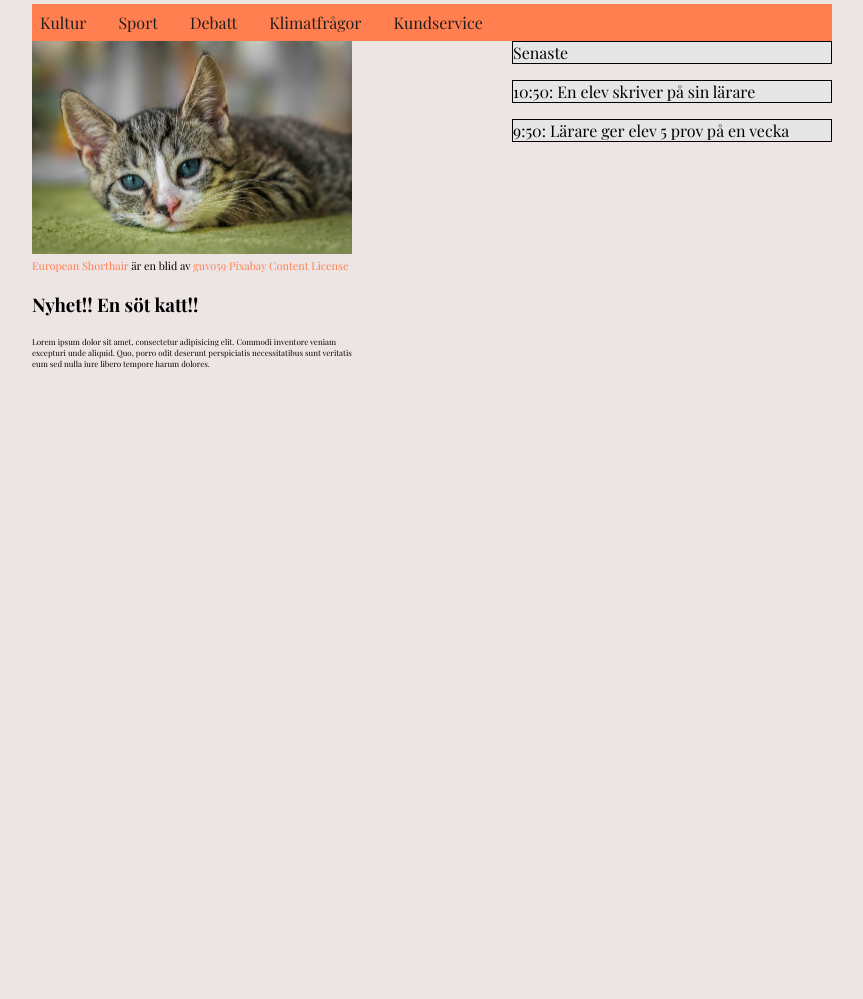
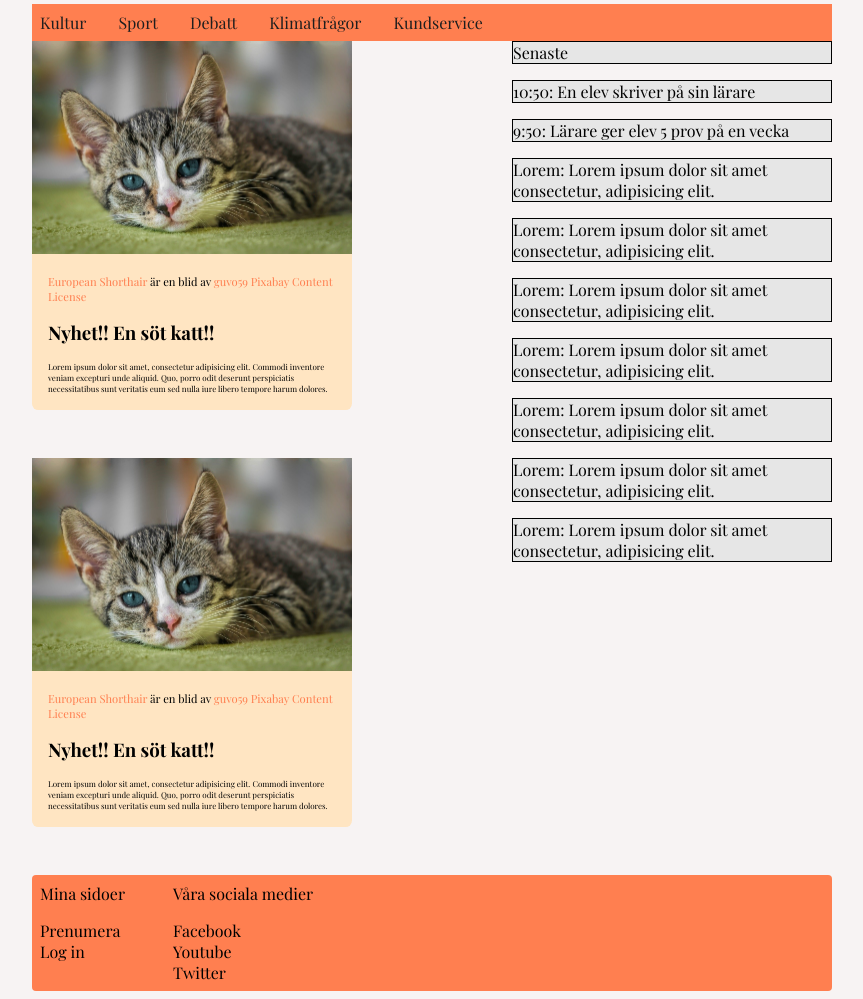
Before and after one commit to thor-ltg/tidningsprojektet, a plain HTML site: page index.html in a window 1280 px wide. Shown: the part 68-1067 px from the top of the page, without its empty margins (208-1071 px from the left). Before the commit the page ends 800 px from the top, so only its background shows below. Drawn offline with nearby package versions, Linux system fonts and the light colour scheme; a web font is replaced by a local one.

Commit message:
gjorde footer + mer artikler

```diff
--- a/index.html
+++ b/index.html
@@ -27,7 +27,7 @@
             <a href="#">Klimatfrågor</a>
         </div>
         <div class="link">
-            <a href="Kundservice.html">Kundservice</a>
+            <a href="kundservice.html">Kundservice</a>
         </div>
     </nav>
     <header>
@@ -35,6 +35,14 @@
     </header>
     <main>
         <div class="articlecontainer">
+            <article>
+                <img src="images/katt.jpg" alt="En söt European Shorthair">
+                <div class="imagecitationtext"><a href="https://pixabay.com/photos/european-shorthair-cat-animal-8601492/">European Shorthair</a> är en blid av <a href="https://pixabay.com/users/guvo59-9285194/">guvo59</a> <a href="https://pixabay.com/service/license-summary/">Pixabay Content License</a></div>
+                <h3>Nyhet!! En söt katt!!</h3>
+                <div class="smalltext">
+                    Lorem ipsum dolor sit amet, consectetur adipisicing elit. Commodi inventore veniam excepturi unde aliquid. Quo, porro odit deserunt perspiciatis necessitatibus sunt veritatis eum sed nulla iure libero tempore harum dolores.
+                </div>
+            </article>
             <article>
                 <img src="images/katt.jpg" alt="En söt European Shorthair">
                 <div class="imagecitationtext"><a href="https://pixabay.com/photos/european-shorthair-cat-animal-8601492/">European Shorthair</a> är en blid av <a href="https://pixabay.com/users/guvo59-9285194/">guvo59</a> <a href="https://pixabay.com/service/license-summary/">Pixabay Content License</a></div>
@@ -54,8 +62,52 @@
                 <aside>
                 9:50: Lärare ger elev 5 prov på en vecka
                 </aside>
+                <aside>
+                Lorem: Lorem ipsum dolor sit amet consectetur, adipisicing elit.
+                </aside>
+                <aside>
+            Lorem: Lorem ipsum dolor sit amet consectetur, adipisicing elit.
+            </aside>
+            <aside>
+            Lorem: Lorem ipsum dolor sit amet consectetur, adipisicing elit.
+            </aside>
+            <aside>
+            Lorem: Lorem ipsum dolor sit amet consectetur, adipisicing elit.
+            </aside>
+            <aside>
+                Lorem: Lorem ipsum dolor sit amet consectetur, adipisicing elit.
+                </aside>
+                <aside>
+                Lorem: Lorem ipsum dolor sit amet consectetur, adipisicing elit.
+                </aside>
+                <aside>
+                Lorem: Lorem ipsum dolor sit amet consectetur, adipisicing elit.
+                </aside>
         </div>
     </main>
+    <footer>
+        <div class="footercontainer">
+        <div class="footerprimary">
+            Mina sidoer
+            <div class="footersecondary">
+                Prenumera
+                <br>
+                Log in
+            </div>
+        </div>
+        <div class="footerprimary">
+            Våra sociala medier
+            <div class="footersecondary">
+                Facebook
+                <br>
+                Youtube
+                <br>
+                Twitter
+            </div>
+        </div>
+
+    </div>
+    </footer>
     <script src="https://code.iconify.design/iconify-icon/2.1.0/iconify-icon.min.js"></script>
 </body>
 </html>
--- a/styles/style.css
+++ b/styles/style.css
@@ -12,7 +12,7 @@ body
     --main-width: 50rem;
     --primary-color: coral;
     --text-color: rgb(30, 30, 30);
-    --body-background: rgb(237, 228, 228);
+    --body-background: rgb(247, 243, 243);
 }
 nav /* || Semantic tags */
 {
@@ -35,7 +35,8 @@ main
 }
 footer
 {
-
+    padding: 0.5rem;
+    border-radius: 0.25rem;
 }
 aside
 {
@@ -45,7 +46,10 @@ aside
 }
 article
 {
-
+    background-color: rgb(255, 229, 194);
+    border-bottom-left-radius: 0.4rem;
+    border-bottom-right-radius: 0.4rem;
+    margin-bottom: 3rem;
 }
 nav, header, main, footer
 {
@@ -79,12 +83,28 @@ article, aside
 }
 .imagecitationtext
 {
-    font-size: 0.68rem;
+    font-size: 0.7rem;
 }
 .articlecontainer, .asidecontainer
 {
     display: flex;
     flex-wrap: wrap;
+}
+.imagecitationtext :hover
+{
+    color: rgb(211, 108, 70);
+}
+.footerprimary
+{
+    display: flex;
+    flex-direction: column;
+    gap: 1rem;
+}
+.footercontainer
+{
+    display: flex;
+    flex: wrap;
+    gap: 3rem;
 }
 img /* || misc */
 {
@@ -95,7 +115,7 @@ a
     color: var(--primary-color);
     text-decoration: none;
 }
-.imagecitationtext :hover
+article .imagecitationtext, article h3, article .smalltext
 {
-    color: rgb(211, 108, 70);
+    margin: 1rem;
 }
```
